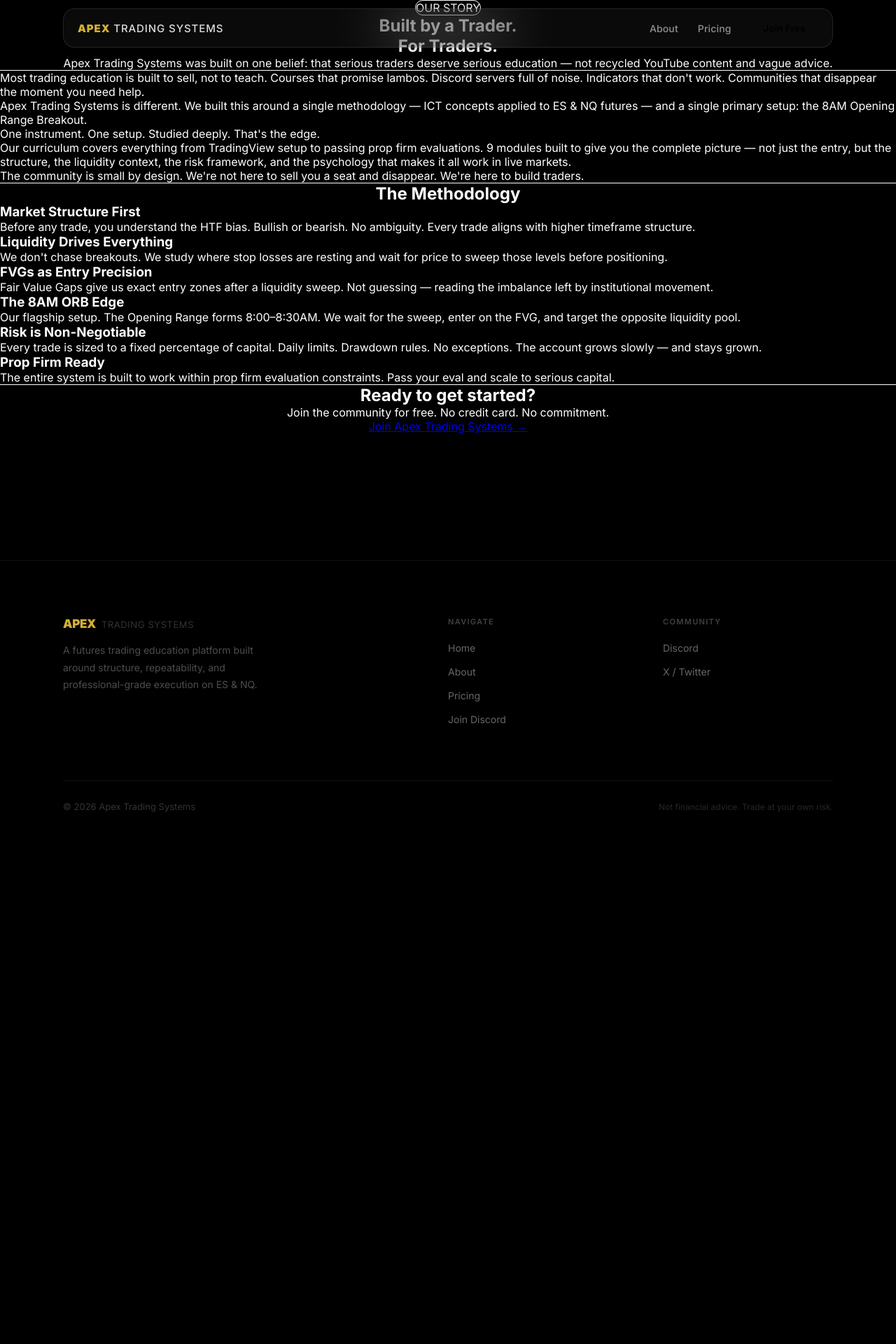
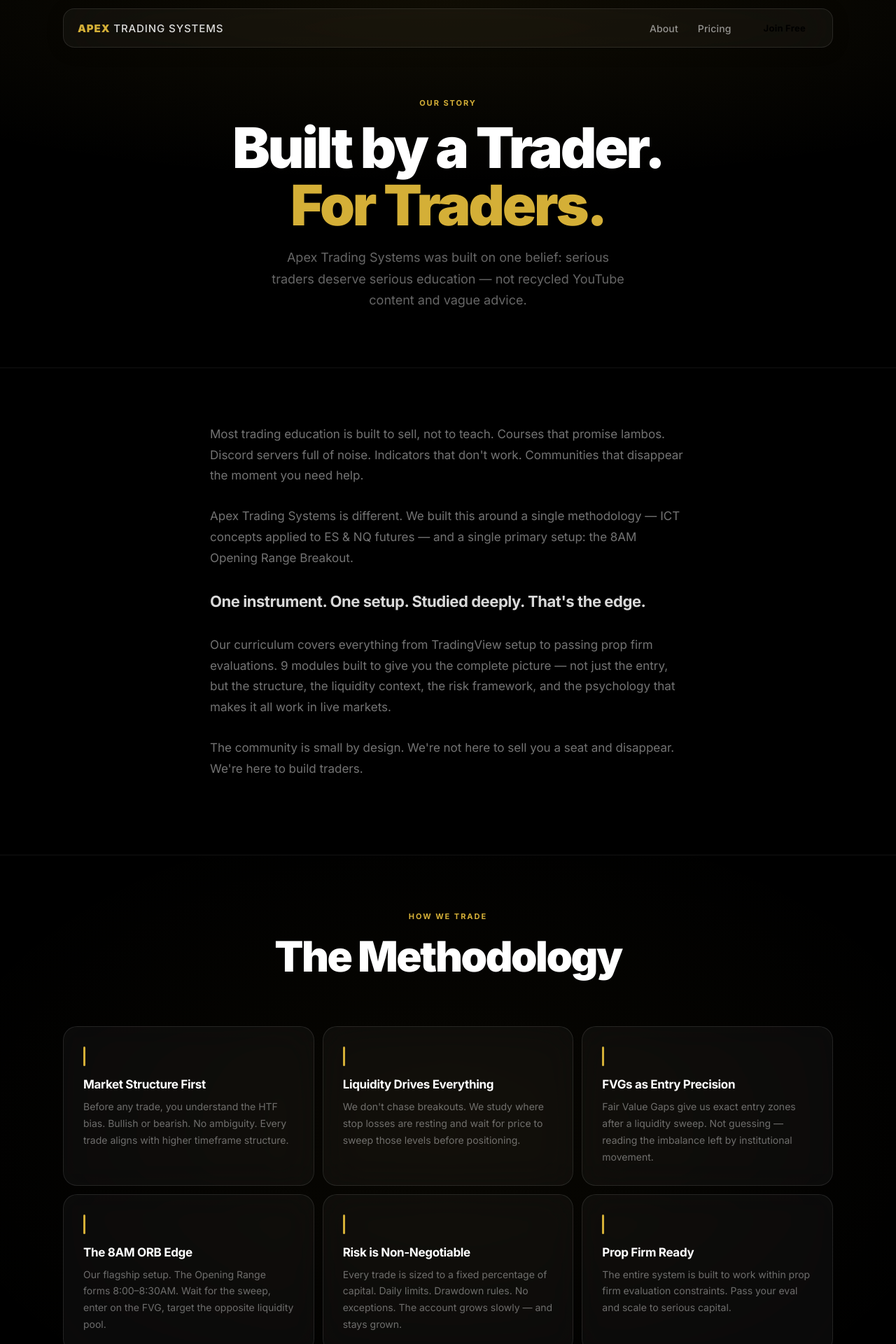
Before and after one commit to atradingsystems/Apex-Trading-Systems, a Next.js app: page /about in a window 1280 px wide. Shown: the top 1920 px of the page at 70% size. Before the commit the page ends 1200 px from the top, so only its background shows below. Built offline with nearby package versions, Linux system fonts and the light colour scheme.

Commit message:
About page - full inline styles glass redesign

```diff
--- a/app/about/page.tsx
+++ b/app/about/page.tsx
@@ -1,64 +1,90 @@
 const DISCORD = "https://discord.gg/83VwHsTbs";
+const G = "#D4AF37";
+
+const glass: React.CSSProperties = {
+  background: "rgba(255,255,255,0.04)",
+  backdropFilter: "blur(24px) saturate(180%)",
+  WebkitBackdropFilter: "blur(24px) saturate(180%)",
+  border: "1px solid rgba(255,255,255,0.1)",
+  borderRadius: 20,
+};
+
+const methodology = [
+  { title: "Market Structure First", desc: "Before any trade, you understand the HTF bias. Bullish or bearish. No ambiguity. Every trade aligns with higher timeframe structure." },
+  { title: "Liquidity Drives Everything", desc: "We don't chase breakouts. We study where stop losses are resting and wait for price to sweep those levels before positioning." },
+  { title: "FVGs as Entry Precision", desc: "Fair Value Gaps give us exact entry zones after a liquidity sweep. Not guessing — reading the imbalance left by institutional movement." },
+  { title: "The 8AM ORB Edge", desc: "Our flagship setup. The Opening Range forms 8:00–8:30AM. Wait for the sweep, enter on the FVG, target the opposite liquidity pool." },
+  { title: "Risk is Non-Negotiable", desc: "Every trade is sized to a fixed percentage of capital. Daily limits. Drawdown rules. No exceptions. The account grows slowly — and stays grown." },
+  { title: "Prop Firm Ready", desc: "The entire system is built to work within prop firm evaluation constraints. Pass your eval and scale to serious capital." },
+];
 
 export default function About() {
   return (
-    <main className="min-h-screen bg-black text-white pt-24">
+    <main style={{ background: "#000", color: "#fff", fontFamily: "inherit", overflowX: "hidden" }}>
 
-      {/* Hero */}
-      <section className="py-20 px-6 text-center border-b border-white/10">
-        <div className="max-w-3xl mx-auto">
-          <div className="inline-block border border-gold/40 text-gold text-xs font-semibold px-4 py-1.5 rounded-full mb-6 tracking-widest uppercase">
-            Our Story
-          </div>
-          <h1 className="text-4xl md:text-6xl font-black mb-6">
-            Built by a Trader.<br /><span className="gold-gradient">For Traders.</span>
+      {/* HERO */}
+      <section style={{
+        paddingTop: 140, paddingBottom: 80, paddingLeft: 24, paddingRight: 24,
+        textAlign: "center",
+        borderBottom: "1px solid rgba(255,255,255,0.07)",
+        position: "relative", overflow: "hidden",
+      }}>
+        <div style={{
+          position: "absolute", inset: 0, pointerEvents: "none",
+          background: "radial-gradient(ellipse 80% 50% at 50% 0%, rgba(212,175,55,0.08), transparent)",
+        }} />
+        <div style={{ maxWidth: 700, margin: "0 auto", position: "relative", zIndex: 1 }}>
+          <p style={{ fontSize: 11, fontWeight: 700, letterSpacing: "0.18em", textTransform: "uppercase" as const, color: G, marginBottom: 16 }}>Our Story</p>
+          <h1 style={{ fontSize: "clamp(44px,8vw,80px)", fontWeight: 900, letterSpacing: "-0.04em", lineHeight: 1.02, marginBottom: 20 }}>
+            Built by a Trader.<br /><span style={{ color: G }}>For Traders.</span>
           </h1>
-          <p className="text-gray-400 text-lg leading-relaxed">
-            Apex Trading Systems was built on one belief: that serious traders deserve serious education — not recycled YouTube content and vague advice.
+          <p style={{ color: "rgba(255,255,255,0.4)", fontSize: 18, lineHeight: 1.7, maxWidth: 520, margin: "0 auto" }}>
+            Apex Trading Systems was built on one belief: serious traders deserve serious education — not recycled YouTube content and vague advice.
           </p>
         </div>
       </section>
 
-      {/* Story */}
-      <section className="py-20 px-6">
-        <div className="max-w-3xl mx-auto space-y-8 text-gray-300 leading-relaxed">
-          <p>
-            Most trading education is built to sell, not to teach. Courses that promise lambos. Discord servers full of noise. Indicators that don&apos;t work. Communities that disappear the moment you need help.
-          </p>
-          <p>
-            Apex Trading Systems is different. We built this around a single methodology — <span className="text-white font-semibold">ICT concepts applied to ES & NQ futures</span> — and a single primary setup: the <span className="text-gold font-semibold">8AM Opening Range Breakout</span>.
-          </p>
-          <p>
-            One instrument. One setup. Studied deeply. That&apos;s the edge.
-          </p>
-          <p>
-            Our curriculum covers everything from TradingView setup to passing prop firm evaluations. 9 modules built to give you the complete picture — not just the entry, but the structure, the liquidity context, the risk framework, and the psychology that makes it all work in live markets.
-          </p>
-          <p>
-            The community is small by design. We&apos;re not here to sell you a seat and disappear. We&apos;re here to build traders.
-          </p>
+      {/* STORY */}
+      <section style={{ padding: "80px 24px" }}>
+        <div style={{ maxWidth: 680, margin: "0 auto" }}>
+          {[
+            "Most trading education is built to sell, not to teach. Courses that promise lambos. Discord servers full of noise. Indicators that don't work. Communities that disappear the moment you need help.",
+            "Apex Trading Systems is different. We built this around a single methodology — ICT concepts applied to ES & NQ futures — and a single primary setup: the 8AM Opening Range Breakout.",
+            "One instrument. One setup. Studied deeply. That's the edge.",
+            "Our curriculum covers everything from TradingView setup to passing prop firm evaluations. 9 modules built to give you the complete picture — not just the entry, but the structure, the liquidity context, the risk framework, and the psychology that makes it all work in live markets.",
+            "The community is small by design. We're not here to sell you a seat and disappear. We're here to build traders.",
+          ].map((p, i) => (
+            <p key={i} style={{
+              color: i === 2 ? "rgba(255,255,255,0.85)" : "rgba(255,255,255,0.45)",
+              fontSize: i === 2 ? 22 : 17,
+              fontWeight: i === 2 ? 700 : 400,
+              lineHeight: 1.75,
+              marginBottom: 28,
+              letterSpacing: i === 2 ? "-0.02em" : "normal",
+            }}>
+              {p}
+            </p>
+          ))}
         </div>
       </section>
 
-      {/* Methodology */}
-      <section className="py-20 px-6 bg-white/2 border-y border-white/10">
-        <div className="max-w-4xl mx-auto">
-          <h2 className="text-3xl md:text-4xl font-black text-center mb-16">The Methodology</h2>
-          <div className="grid grid-cols-1 md:grid-cols-2 gap-8">
-            {[
-              { title: "Market Structure First", desc: "Before any trade, you understand the HTF bias. Bullish or bearish. No ambiguity. Every trade aligns with higher timeframe structure." },
-              { title: "Liquidity Drives Everything", desc: "We don't chase breakouts. We study where stop losses are resting and wait for price to sweep those levels before positioning." },
-              { title: "FVGs as Entry Precision", desc: "Fair Value Gaps give us exact entry zones after a liquidity sweep. Not guessing — reading the imbalance left by institutional movement." },
-              { title: "The 8AM ORB Edge", desc: "Our flagship setup. The Opening Range forms 8:00–8:30AM. We wait for the sweep, enter on the FVG, and target the opposite liquidity pool." },
-              { title: "Risk is Non-Negotiable", desc: "Every trade is sized to a fixed percentage of capital. Daily limits. Drawdown rules. No exceptions. The account grows slowly — and stays grown." },
-              { title: "Prop Firm Ready", desc: "The entire system is built to work within prop firm evaluation constraints. Pass your eval and scale to serious capital." },
-            ].map((item) => (
-              <div key={item.title} className="flex gap-4">
-                <div className="w-1 bg-gold rounded flex-shrink-0 mt-1" />
-                <div>
-                  <h3 className="text-white font-bold text-lg mb-2">{item.title}</h3>
-                  <p className="text-gray-400 text-sm leading-relaxed">{item.desc}</p>
-                </div>
+      {/* METHODOLOGY */}
+      <section style={{ padding: "80px 24px", borderTop: "1px solid rgba(255,255,255,0.07)", borderBottom: "1px solid rgba(255,255,255,0.07)", position: "relative" }}>
+        <div style={{
+          position: "absolute", inset: 0, pointerEvents: "none",
+          background: "radial-gradient(ellipse 60% 60% at 50% 50%, rgba(212,175,55,0.04), transparent)",
+        }} />
+        <div style={{ maxWidth: 1100, margin: "0 auto", position: "relative", zIndex: 1 }}>
+          <div style={{ textAlign: "center", marginBottom: 64 }}>
+            <p style={{ fontSize: 11, fontWeight: 700, letterSpacing: "0.18em", textTransform: "uppercase" as const, color: G, marginBottom: 14 }}>How We Trade</p>
+            <h2 style={{ fontSize: "clamp(36px,6vw,60px)", fontWeight: 900, letterSpacing: "-0.04em" }}>The Methodology</h2>
+          </div>
+          <div style={{ display: "grid", gridTemplateColumns: "repeat(auto-fill, minmax(320px,1fr))", gap: 12 }}>
+            {methodology.map(item => (
+              <div key={item.title} style={{ ...glass, padding: "28px 28px" }}>
+                <div style={{ width: 3, height: 28, background: G, borderRadius: 2, marginBottom: 16 }} />
+                <h3 style={{ fontWeight: 700, fontSize: 17, marginBottom: 10, letterSpacing: "-0.02em" }}>{item.title}</h3>
+                <p style={{ color: "rgba(255,255,255,0.4)", fontSize: 14, lineHeight: 1.7 }}>{item.desc}</p>
               </div>
             ))}
           </div>
@@ -66,12 +92,24 @@
       </section>
 
       {/* CTA */}
-      <section className="py-20 px-6 text-center">
-        <div className="max-w-xl mx-auto">
-          <h2 className="text-3xl md:text-4xl font-black mb-4">Ready to get started?</h2>
-          <p className="text-gray-400 mb-8">Join the community for free. No credit card. No commitment.</p>
-          <a href={DISCORD} target="_blank" rel="noopener noreferrer"
-            className="inline-block bg-gold text-black font-bold px-8 py-4 rounded text-base hover:bg-gold-light transition">
+      <section style={{ padding: "100px 24px", textAlign: "center" }}>
+        <div style={{ maxWidth: 480, margin: "0 auto" }}>
+          <h2 style={{ fontSize: "clamp(32px,6vw,52px)", fontWeight: 900, letterSpacing: "-0.04em", marginBottom: 16 }}>
+            Ready to get started?
+          </h2>
+          <p style={{ color: "rgba(255,255,255,0.4)", fontSize: 17, marginBottom: 36 }}>
+            Join the community for free. No credit card. No commitment.
+          </p>
+          <a href={DISCORD} target="_blank" rel="noopener noreferrer" style={{
+            background: "linear-gradient(135deg, #D4AF37, #F0D060, #C49A28)",
+            borderRadius: 999,
+            color: "#000",
+            fontWeight: 800,
+            fontSize: 16,
+            padding: "16px 40px",
+            textDecoration: "none",
+            display: "inline-block",
+          }}>
             Join Apex Trading Systems →
           </a>
         </div>
```
